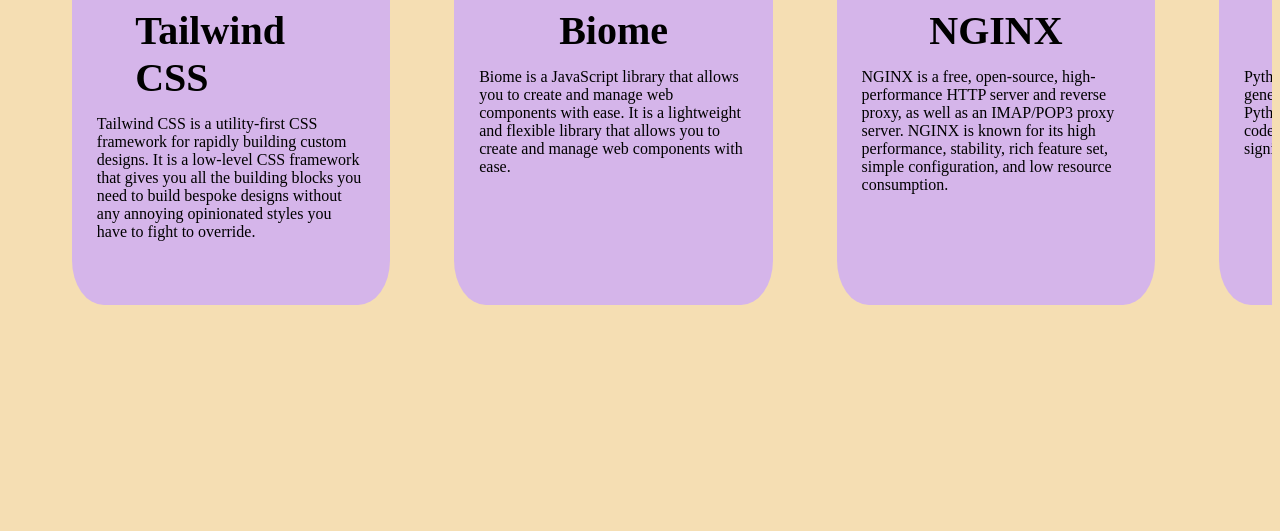
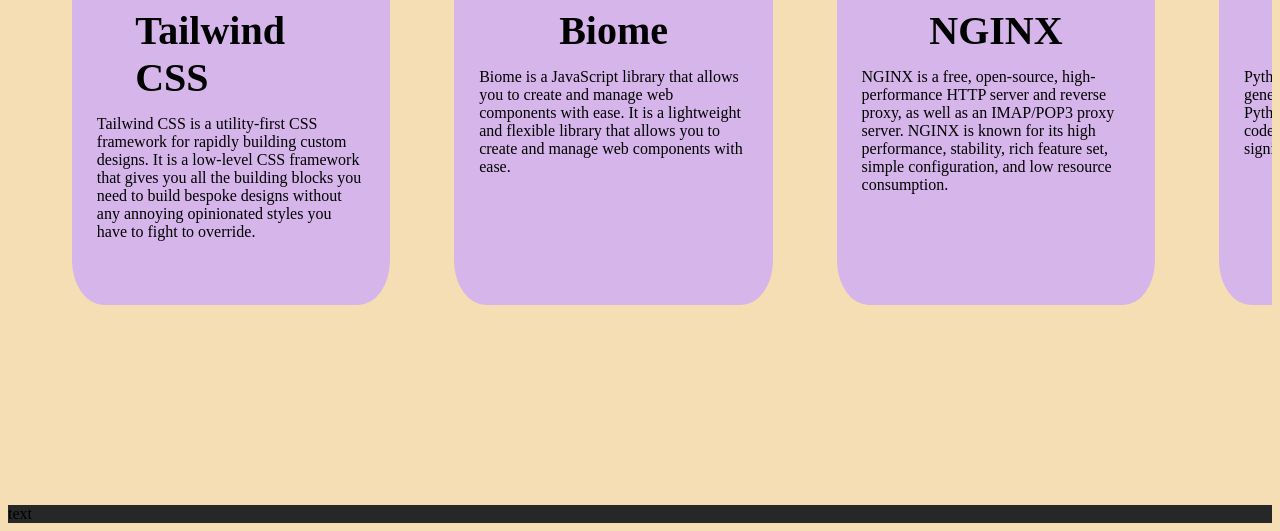
Before and after one commit to SupremeRubisco/Personal-Website, a plain HTML site: page index.html in a window 1280 px wide. Shown: the part 3807-4338 px from the top of the page. Before the commit the page ends 4120 px from the top, so only its background shows below. Drawn offline with Linux system fonts and the light colour scheme; a web font is replaced by a local one.

Commit message:
Added More and Fixed some styling issues!

```diff
--- a/index.html
+++ b/index.html
@@ -179,8 +179,9 @@
 
 </body>
 
-<footer id="footer">
-</footer>
+<div id="footer">
+text
+</div>
 
 <link rel="stylesheet" href="style.css">
 
--- a/index.js
+++ b/index.js
@@ -1,7 +1,7 @@
-let stupid = 'true';
+let stupid = true;
 //What are you doing here?
 console.log('Someone is digging around');
 //https://www.youtube.com/watch?v=dQw4w9WgXcQ
-if (stupid=='true'){
+if (stupid){
     console.log('You are stupid');
 }
--- a/style.css
+++ b/style.css
@@ -1,9 +1,10 @@
 @import url('https://fonts.googleapis.com/css2?family=Sono:wght@200..800&display=swap');
 
-body {
+html, body {
     background: wheat;
     font-family: "Sono", serif;
     font-optical-sizing: auto;
+
 }
 
 #welcome {
@@ -189,6 +190,8 @@
 margin-top: 5vh;
 }
 
-#footer{
-
+#footer {
+    margin-top: 25vh;
+    width: 100%;
+    background-color: #262828;
 }
```
